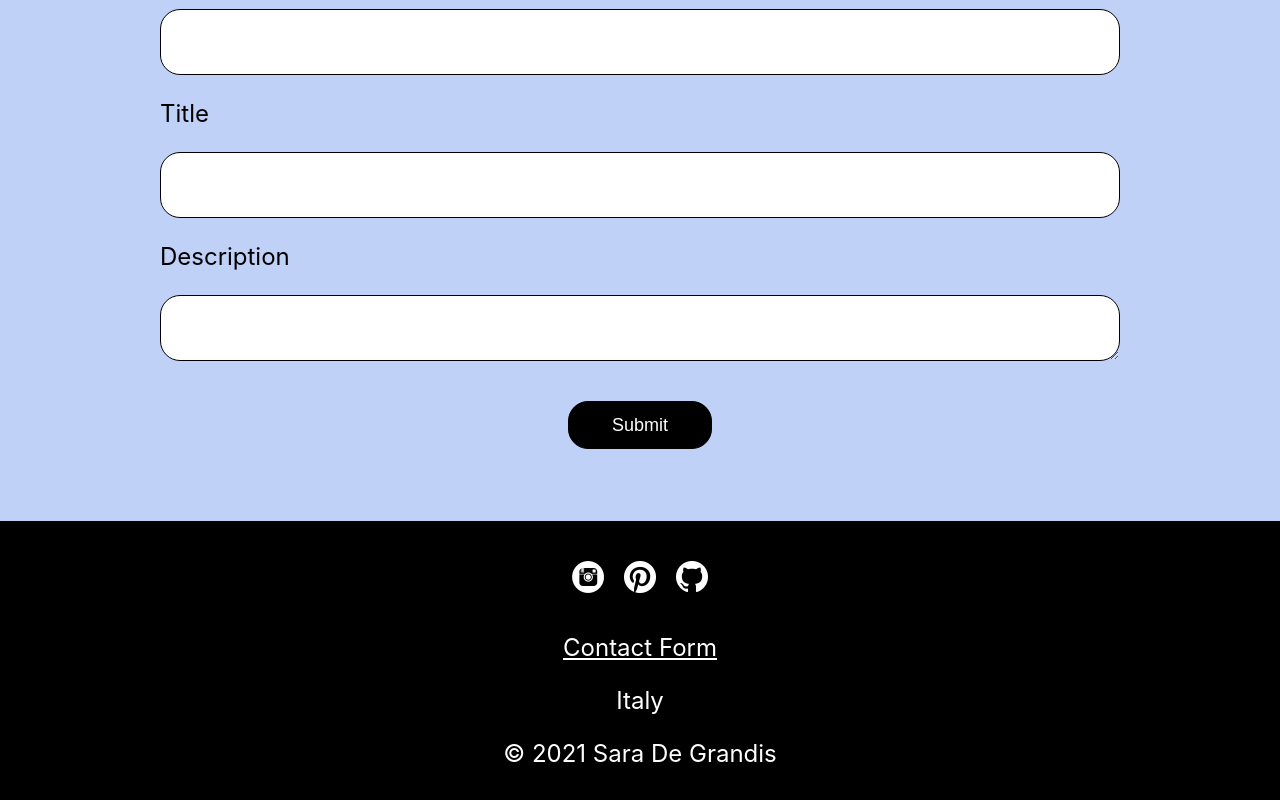
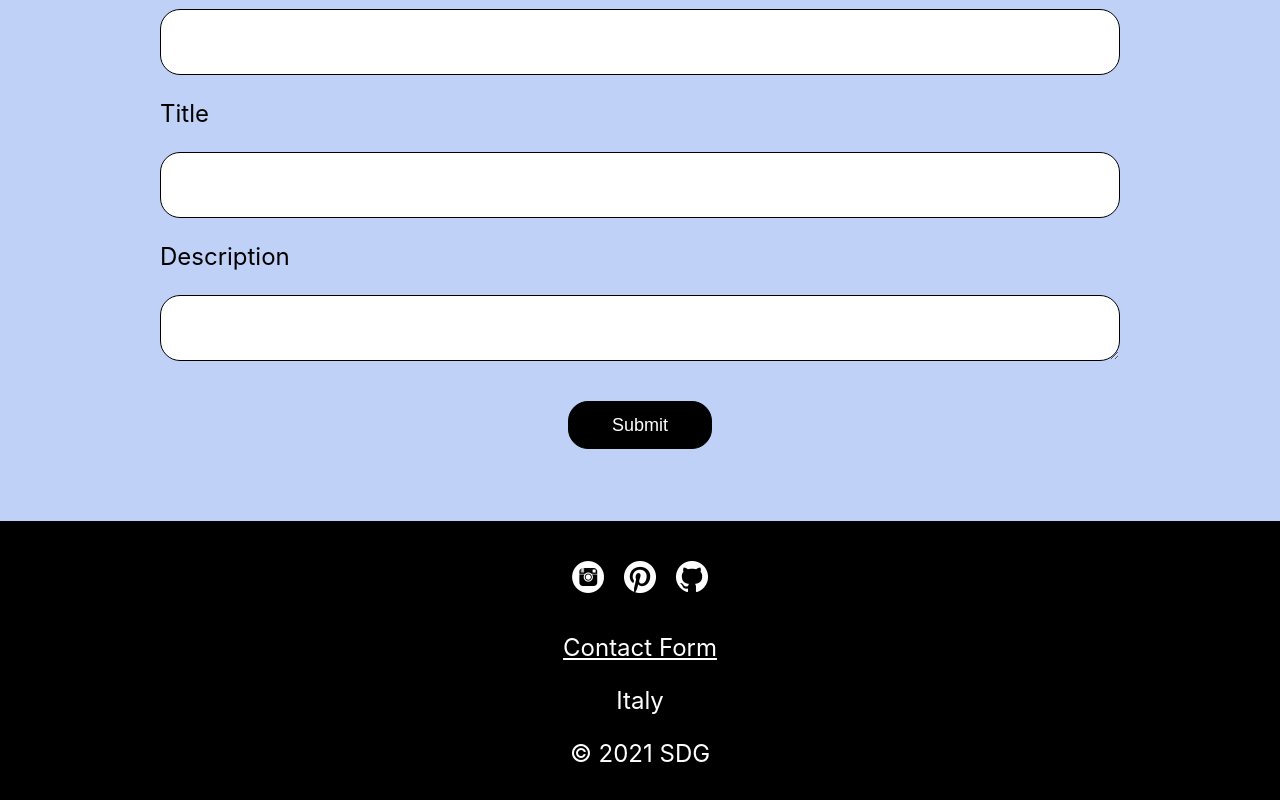
Before and after one commit to sazdg/RPortfolio, a React (Create React App) app: page /Contactform in a window 1280 px wide. Shown: the part 547-1347 px from the top of the page. Built offline with nearby package versions, Linux system fonts and the light colour scheme.

Commit message:
Update Footer.js

```diff
--- a/src/components/Footer.js
+++ b/src/components/Footer.js
@@ -26,7 +26,7 @@ class Footer extends Component {
                 <div className="Social">
                     <a href="https://www.instagram.com/"><img src={instagram} alt="Instagram" size={"30"} className="photo" /></a>
                     <a href="https://www.pinterest.it/"><img src={pinterest} alt="Facebook" size={"30"} className="photo" /></a>
-                    <a href="https://github.com/sazdg"><img src={Github} alt="GitHub" size={"30"} className="photo" /></a>
+                    <a href="https://github.com/"><img src={Github} alt="GitHub" size={"30"} className="photo" /></a>
                 </div>
 
                 <p>
@@ -37,7 +37,7 @@ class Footer extends Component {
                 </p>
 
                 <p>Italy</p>
-                <p>© 2021 Sara De Grandis</p>
+                <p>© 2021 SDG</p>
 
             </div>
 
```
